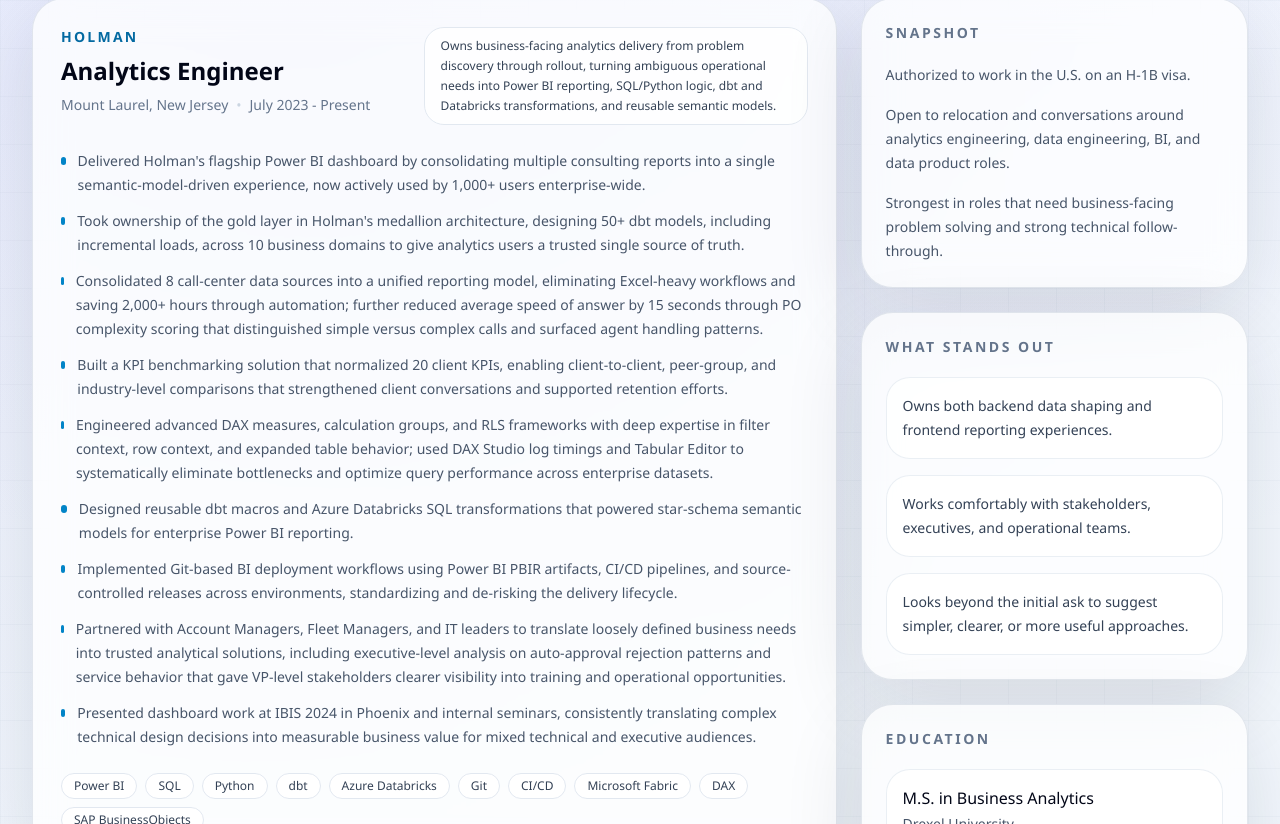
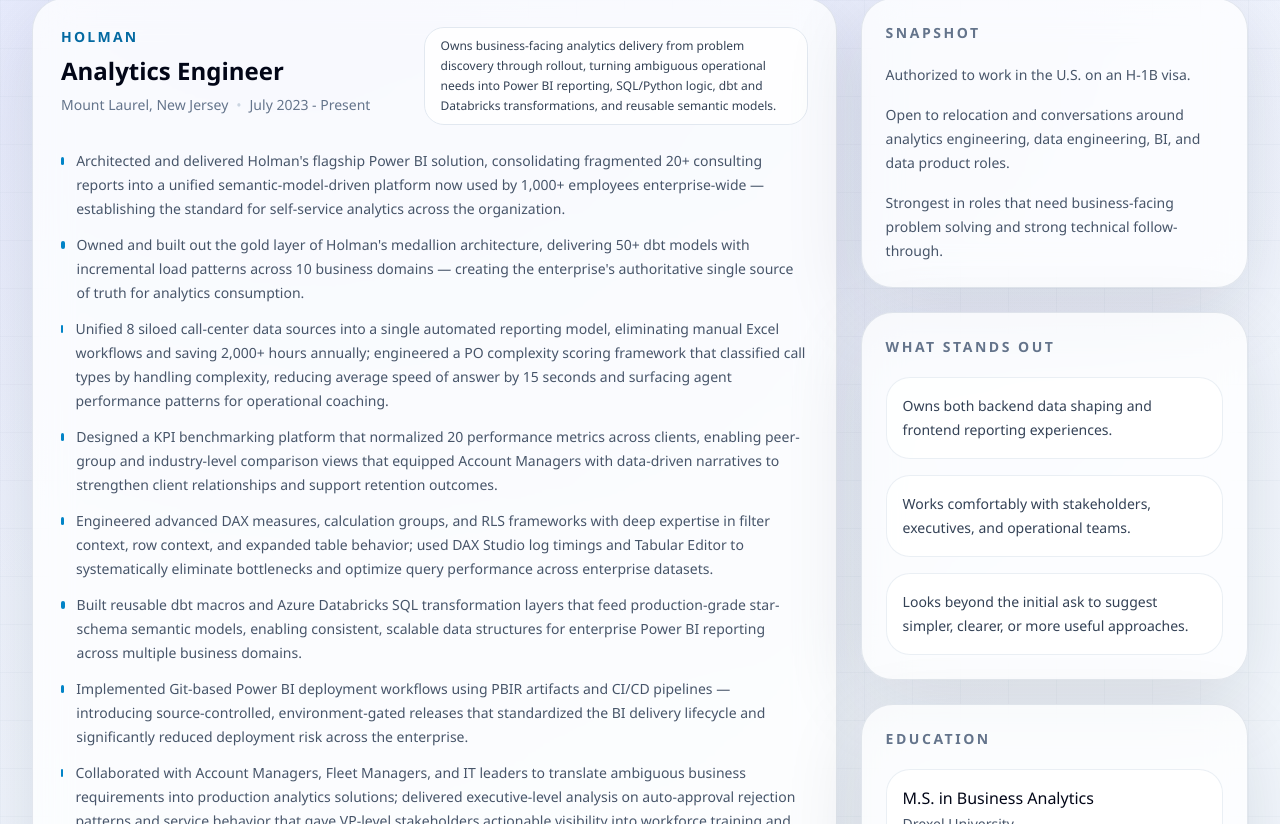
Before and after one commit to idealidler/my-portfolio, a Next.js app: page / in a window 1280 px wide. Shown: the part 1536-2360 px from the top of the page. Built offline with nearby package versions, Linux system fonts and the light colour scheme; no server answers.

Commit message:
updated pointers for holman experience

```diff
--- a/data/portfolio.ts
+++ b/data/portfolio.ts
@@ -145,15 +145,15 @@ export const experience: ExperienceItem[] = [
     summary:
       "Owns business-facing analytics delivery from problem discovery through rollout, turning ambiguous operational needs into Power BI reporting, SQL/Python logic, dbt and Databricks transformations, and reusable semantic models.",
     impact: [
-      "Delivered Holman's flagship Power BI dashboard by consolidating multiple consulting reports into a single semantic-model-driven experience, now actively used by 1,000+ users enterprise-wide.",
-      "Took ownership of the gold layer in Holman's medallion architecture, designing 50+ dbt models, including incremental loads, across 10 business domains to give analytics users a trusted single source of truth.",
-      "Consolidated 8 call-center data sources into a unified reporting model, eliminating Excel-heavy workflows and saving 2,000+ hours through automation; further reduced average speed of answer by 15 seconds through PO complexity scoring that distinguished simple versus complex calls and surfaced agent handling patterns.",
-      "Built a KPI benchmarking solution that normalized 20 client KPIs, enabling client-to-client, peer-group, and industry-level comparisons that strengthened client conversations and supported retention efforts.",
+      "Architected and delivered Holman's flagship Power BI solution, consolidating fragmented 20+ consulting reports into a unified semantic-model-driven platform now used by 1,000+ employees enterprise-wide — establishing the standard for self-service analytics across the organization.",
+      "Owned and built out the gold layer of Holman's medallion architecture, delivering 50+ dbt models with incremental load patterns across 10 business domains — creating the enterprise's authoritative single source of truth for analytics consumption.",
+      "Unified 8 siloed call-center data sources into a single automated reporting model, eliminating manual Excel workflows and saving 2,000+ hours annually; engineered a PO complexity scoring framework that classified call types by handling complexity, reducing average speed of answer by 15 seconds and surfacing agent performance patterns for operational coaching.",
+      "Designed a KPI benchmarking platform that normalized 20 performance metrics across clients, enabling peer-group and industry-level comparison views that equipped Account Managers with data-driven narratives to strengthen client relationships and support retention outcomes.",
       "Engineered advanced DAX measures, calculation groups, and RLS frameworks with deep expertise in filter context, row context, and expanded table behavior; used DAX Studio log timings and Tabular Editor to systematically eliminate bottlenecks and optimize query performance across enterprise datasets.",
-      "Designed reusable dbt macros and Azure Databricks SQL transformations that powered star-schema semantic models for enterprise Power BI reporting.",
-      "Implemented Git-based BI deployment workflows using Power BI PBIR artifacts, CI/CD pipelines, and source-controlled releases across environments, standardizing and de-risking the delivery lifecycle.",
-      "Partnered with Account Managers, Fleet Managers, and IT leaders to translate loosely defined business needs into trusted analytical solutions, including executive-level analysis on auto-approval rejection patterns and service behavior that gave VP-level stakeholders clearer visibility into training and operational opportunities.",
-      "Presented dashboard work at IBIS 2024 in Phoenix and internal seminars, consistently translating complex technical design decisions into measurable business value for mixed technical and executive audiences.",
+      "Built reusable dbt macros and Azure Databricks SQL transformation layers that feed production-grade star-schema semantic models, enabling consistent, scalable data structures for enterprise Power BI reporting across multiple business domains.",
+      "Implemented Git-based Power BI deployment workflows using PBIR artifacts and CI/CD pipelines — introducing source-controlled, environment-gated releases that standardized the BI delivery lifecycle and significantly reduced deployment risk across the enterprise.",
+      "Collaborated with Account Managers, Fleet Managers, and IT leaders to translate ambiguous business requirements into production analytics solutions; delivered executive-level analysis on auto-approval rejection patterns and service behavior that gave VP-level stakeholders actionable visibility into workforce training and operational improvement opportunities.",
+      "Represented Holman at IBIS 2024 (Phoenix) and led internal knowledge-sharing sessions, consistently communicating complex analytical and design decisions as clear business value narratives to mixed technical and executive audiences.",
     ],
     tools: ["Power BI", "SQL", "Python", "dbt", "Azure Databricks", "Git", "CI/CD", "Microsoft Fabric", "DAX", "SAP BusinessObjects"],
   },
```
